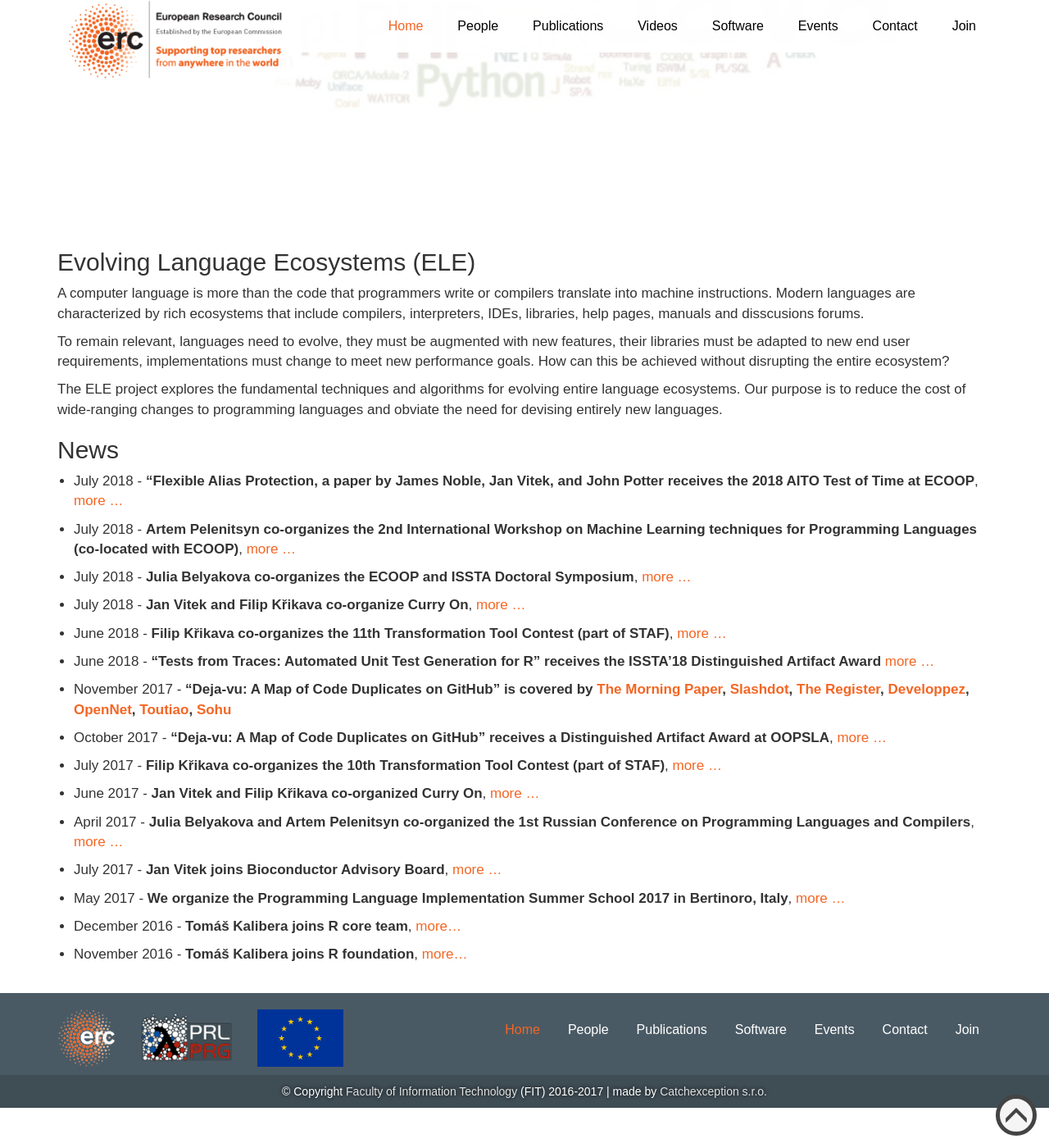
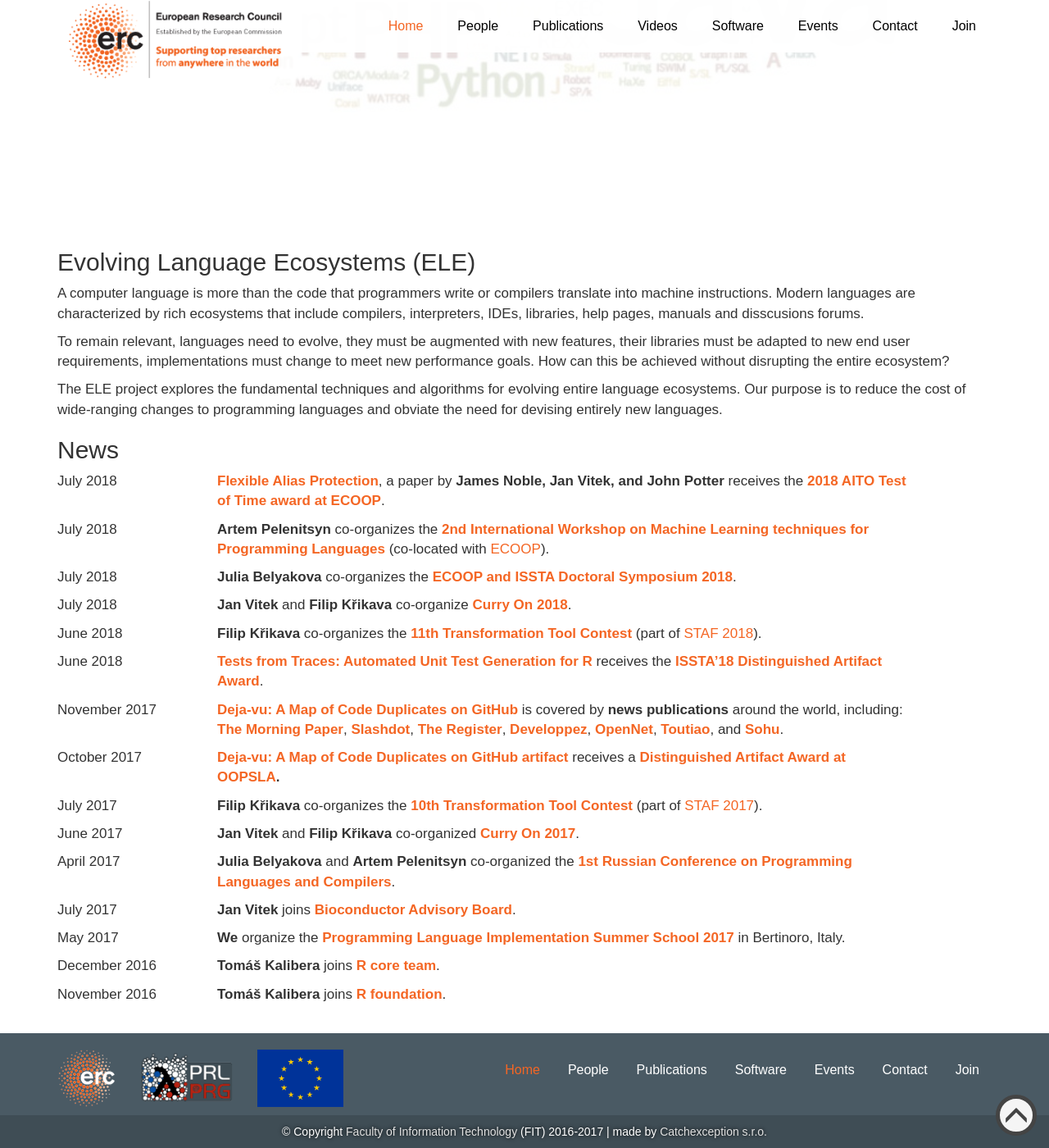
Before and after one commit to ckirsch/bigcode-prl-prg.github.io, a Jekyll site: the page built from index.md, in a window 1280 px wide and 1400 px high, scrolled down 359 px. Shown: the whole window at 82% size. Built offline with Jekyll 4.4.1, drawn with Linux system fonts in a browser that asks for light colours; part of the change alters nothing that is shown.

Commit message:
Syncing news formatting.

```diff
--- a/_layouts/index.html
+++ b/_layouts/index.html
@@ -24,6 +24,12 @@
                     {{ content }}
                 </div>
             </div>
+            {% for n in page.news %}
+              <div class="row">
+                  <div class="col-md-2 font-17 "> {{ n.date }} </div>
+                  <div class="col-md-9 font-17">  {{ n.blurb | markdownify }} </div>
+              </div>
+            {% endfor %}
         </div>
     </div>
 </div>
--- a/index.md
+++ b/index.md
@@ -1,6 +1,67 @@
 ---
 layout: index
 title: Home
+news:
+#  - date: 'April 2019'
+#    blurm: 'Jan Vitek, Paley Li, Ryan Culpepper, and Artem Pelenitsyn co-organize [ETAPS 2019](https://conf.researchr.org/committee/etaps-2019/etaps-2019-organizing-committee/).'
+
+#  - date: 'November 2018'
+#    blurb: 'Guido Chari co-organizes [META'18 : Workshop on Meta-Programming Techniques and Reflection](https://2018.splashcon.org/track/meta-2018/) (part of [SPLASH](https://2018.splashcon.org/)).'
+
+#  - date: 'November 2018'
+#    blurb: 'Jan Vitek, Filip Křikava, Paley Li, and Konrad Siek co-organize [SPLASH 2018](https://2018.splashcon.org/committee/splash-2018-organizing-committee)'
+
+  - date: 'July 2018'
+    blurb: '**[Flexible Alias Protection](http://janvitek.org/pubs/ecoop98.pdf)**, a paper by **James Noble, Jan Vitek, and John Potter** receives the **[2018 AITO Test of Time award at ECOOP](http://www.aito.org/ToT/2018.html)**.'
+
+  - date: 'July 2018'
+    blurb: '**Artem Pelenitsyn** co-organizes the **[2nd International Workshop on Machine Learning techniques for Programming Languages](https://conf.researchr.org/track/ecoop-issta-2018/ML4PL-2018-papers/)** (co-located with [ECOOP](https://conf.researchr.org/home/ecoop-2018)).'
+
+  - date: 'July 2018'
+    blurb: '**Julia Belyakova** co-organizes the **[ECOOP and ISSTA Doctoral Symposium 2018](https://conf.researchr.org/track/ecoop-issta-2018/ecoop-issta-2018-doctoral-symposium/)**.'
+
+  - date: 'July 2018'
+    blurb: '**Jan Vitek** and **Filip Křikava** co-organize **[Curry On 2018](http://curry-on.org/2018/)**.'
+
+  - date: 'June 2018'
+    blurb: '**Filip Křikava** co-organizes the **[11th Transformation Tool Contest](https://www.transformation-tool-contest.eu/)** (part of [STAF 2018](http://www.staf2018.fr/)).'
+
+  - date: 'June 2018'
+    blurb: "**[Tests from Traces: Automated Unit Test Generation for R](http://janvitek.org/pubs/issta18.pdf)** receives the **[ISSTA'18 Distinguished Artifact Award](https://twitter.com/i/web/status/1008868048638377984)**."
+
+  - date: 'November 2017'
+    blurb: '**[Deja-vu: A Map of Code Duplicates on GitHub](http://janvitek.org/pubs/oopsla17b.pdf)** is covered by **news publications** around the world, including:
+    **[The Morning Paper](https://blog.acolyer.org/2017/11/20/dejavu-a-map-of-code-duplicates-on-github/)**,
+    **[Slashdot](https://developers.slashdot.org/story/17/11/23/2352233/more-than-half-of-github-is-duplicate-code-researchers-find)**,
+    **[The Register](https://www.theregister.co.uk/2017/11/21/github_duplicate_code/)**,
+    **[Developpez](https://www.developpez.com/actu/175363/GitHub-des-chercheurs-estiment-que-plus-de-la-moitie-des-codes-ecrits-en-Java-Python-C-Cplusplus-et-JavaScript-sont-dupliques/)**,
+    **[OpenNet](https://www.opennet.ru/opennews/art.shtml?num=47596)**,
+    **[Toutiao](https://www.toutiao.com/a6491879685222302221/)**, and
+    **[Sohu](http://www.sohu.com/a/206363660_114760)**.'
+
+  - date: 'October 2017'
+    blurb: '**[Deja-vu: A Map of Code Duplicates on GitHub artifact](http://mondego.ics.uci.edu/projects/dejavu/)** receives a **[Distinguished Artifact Award at OOPSLA](https://2017.splashcon.org/attending/splash-awards).**'
+
+  - date: 'July 2017'
+    blurb: '**Filip Křikava** co-organizes the **[10th Transformation Tool Contest](https://www.transformation-tool-contest.eu/2017/)** (part of [STAF 2017](http://www.staf2017.fr/)).'
+
+  - date: 'June 2017'
+    blurb: '**Jan Vitek** and **Filip Křikava** co-organized **[Curry On 2017](http://curry-on.org/2017/)**.'
+
+  - date: 'April 2017'
+    blurb: '**Julia Belyakova** and **Artem Pelenitsyn** co-organized the **[1st Russian Conference on Programming Languages and Compilers](http://plc.sfedu.ru/)**.'
+
+  - date: 'July 2017'
+    blurb: '**Jan Vitek** joins **[Bioconductor Advisory Board](https://www.bioconductor.org/about/advisory-board/)**.'
+
+  - date: 'May 2017'
+    blurb: '**We** organize the **[Programming Language Implementation Summer School 2017](https://prl-prg-ss.github.io.)** in Bertinoro, Italy.'
+
+  - date: 'December 2016'
+    blurb: '**Tomáš Kalibera** joins **[R core team](https://stat.ethz.ch/pipermail/r-announce/2016/000610.html)**.'
+
+  - date: 'November 2016'
+    blurb: '**Tomáš Kalibera** joins **[R foundation](https://stat.ethz.ch/pipermail/r-announce/2016/000609.html)**.'
 ---
 
 ## Evolving Language Ecosystems (ELE)
@@ -21,91 +82,3 @@ changes to programming languages and obviate the need for devising entirely new
 languages.
 
 ## News
-
-<!-- 2019 -->
-
-<!--
-- April 2019 -
-  **Jan Vitek, Paley Li, Ryan Culpepper, and Artem Pelenitsyn co-organize ETAPS 2019**,
-  [more ...](https://conf.researchr.org/committee/etaps-2019/etaps-2019-organizing-committee/)
--->
-
-<!-- 2018 -->
-
-<!--
-- November 2018 -
-  **Guido Chari co-organizes META'18 : Workshop on Meta-Programming Techniques and Reflection (part of SPLASH)**,
-  [more ...](https://2018.splashcon.org/track/meta-2018/)
-
-- November 2018 -
-  **Jan Vitek, Filip Křikava, Paley Li, and Konrad Siek co-organize SPLASH**,
-  [more ...](https://2018.splashcon.org/committee/splash-2018-organizing-committee)
-  -->
-
-- July 2018 -
-  **"Flexible Alias Protection, a paper by James Noble, Jan Vitek, and John Potter receives the 2018 AITO Test of Time at ECOOP**,
-  [more ...](http://www.aito.org/ToT/2018.html)
-
-- July 2018 -
-  **Artem Pelenitsyn co-organizes the 2nd International Workshop on Machine Learning techniques for Programming Languages (co-located with ECOOP)**,
-  [more ...](https://conf.researchr.org/track/ecoop-issta-2018/ML4PL-2018-papers/)
-
-- July 2018 -
-  **Julia Belyakova co-organizes the ECOOP and ISSTA Doctoral Symposium**,
-  [more ...](https://conf.researchr.org/track/ecoop-issta-2018/ecoop-issta-2018-doctoral-symposium/)
-
-- July 2018 -
-  **Jan Vitek and Filip Křikava co-organize Curry On**,
-  [more ...](http://curry-on.org/2018/)
-
-- June 2018 -
-  **Filip Křikava co-organizes the 11th Transformation Tool Contest (part of STAF)**,
-  [more ...](https://www.transformation-tool-contest.eu/)
-
-- June 2018 -
-  **"Tests from Traces: Automated Unit Test Generation for R" receives the ISSTA'18 Distinguished Artifact Award**
-  [more ...](https://twitter.com/i/web/status/1008868048638377984)
-
-- November 2017 -
-  **"Deja-vu: A Map of Code Duplicates on GitHub" is covered by
-  [The Morning Paper](https://blog.acolyer.org/2017/11/20/dejavu-a-map-of-code-duplicates-on-github/),
-  [Slashdot](https://developers.slashdot.org/story/17/11/23/2352233/more-than-half-of-github-is-duplicate-code-researchers-find),
-  [The Register](https://www.theregister.co.uk/2017/11/21/github_duplicate_code/),
-  [Developpez](https://www.developpez.com/actu/175363/GitHub-des-chercheurs-estiment-que-plus-de-la-moitie-des-codes-ecrits-en-Java-Python-C-Cplusplus-et-JavaScript-sont-dupliques/),
-  [OpenNet](https://www.opennet.ru/opennews/art.shtml?num=47596),
-  [Toutiao](https://www.toutiao.com/a6491879685222302221/),
-  [Sohu](http://www.sohu.com/a/206363660_114760)**
-
-- October 2017 -
-  **"Deja-vu: A Map of Code Duplicates on GitHub" receives a Distinguished Artifact Award at OOPSLA**,
-  [more ...](http://mondego.ics.uci.edu/projects/dejavu/)
-
-- July 2017 -
-  **Filip Křikava co-organizes the 10th Transformation Tool Contest (part of STAF)**,
-  [more ...](https://www.transformation-tool-contest.eu/2017/)
-
-- June 2017 -
-  **Jan Vitek and Filip Křikava co-organized Curry On**,
-  [more ...](http://curry-on.org/2018/)
-
-- April 2017 -
-  **Julia Belyakova and Artem Pelenitsyn co-organized the 1st Russian Conference on Programming Languages and Compilers**,
-  [more ...](http://plc.sfedu.ru/)
-
-- July 2017 -
-  **Jan Vitek joins Bioconductor Advisory Board**,
-  [more ...](https://www.bioconductor.org/about/advisory-board/)
-
-- May 2017 -
-  **We organize the Programming Language Implementation Summer School 2017 in Bertinoro, Italy**,
-  [more ...](https://prl-prg-ss.github.io.)
-
-<!-- 2016 -->
-
-- December 2016 -
-  **Tomáš Kalibera joins R core team**,
-  [more...](https://stat.ethz.ch/pipermail/r-announce/2016/000610.html)
-
-- November 2016 -
-  **Tomáš Kalibera joins R foundation**,
-  [more...](https://stat.ethz.ch/pipermail/r-announce/2016/000609.html)
```
